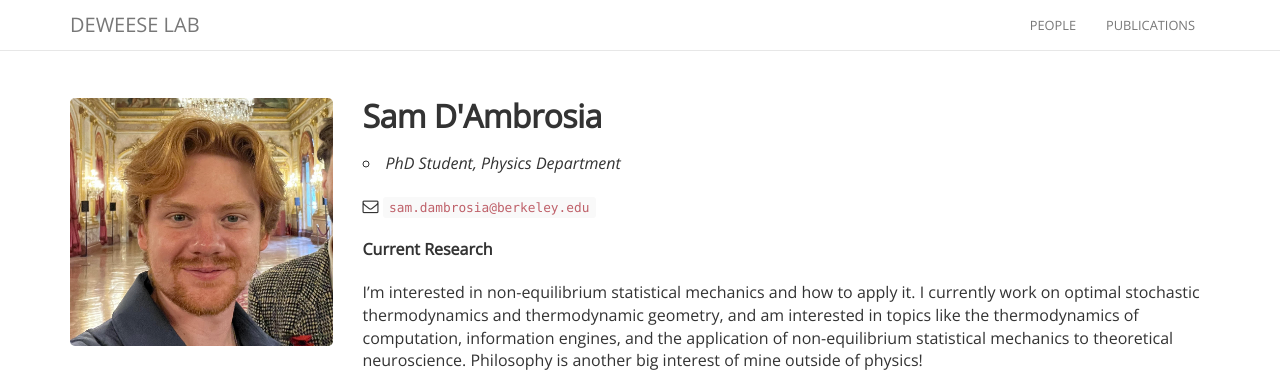
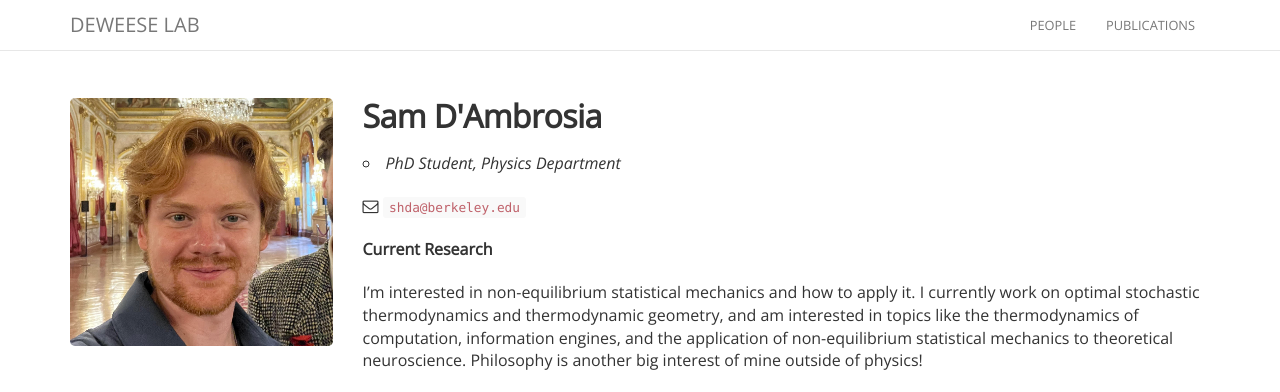
Before and after one commit to deweese-lab/deweese-lab.github.io, a Jekyll site: the page built from _people/sam_dambrosia.md, in a window 1280 px wide. Shown: the top 392 px of the page. Built offline with Jekyll 4.4.1, drawn with Linux system fonts in a browser that asks for light colours; nearby versions of some CDN libraries.

Commit message:
Update sam_dambrosia.md
Fixed email

```diff
--- a/_people/sam_dambrosia.md
+++ b/_people/sam_dambrosia.md
@@ -7,7 +7,7 @@ avatar: sam.png
 
 - _PhD Student, Physics Department_<br>
 
-<i class="fa fa-envelope-o"></i> `sam.dambrosia@berkeley.edu`
+<i class="fa fa-envelope-o"></i> `shda@berkeley.edu`
 
 **Current Research**
 
```
